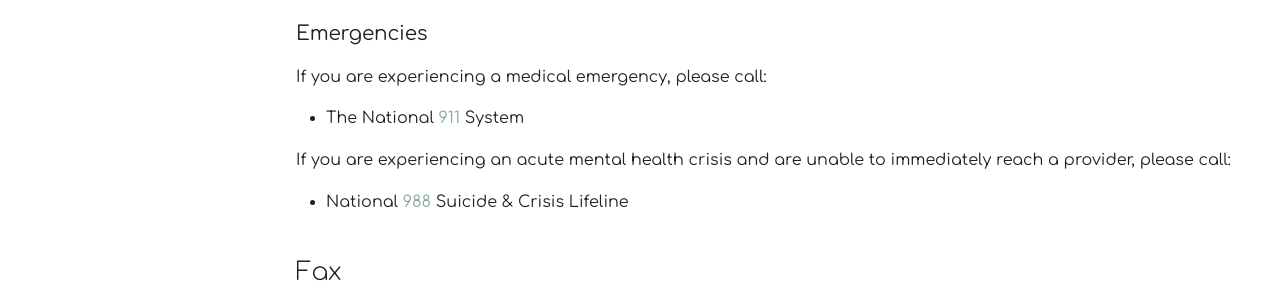
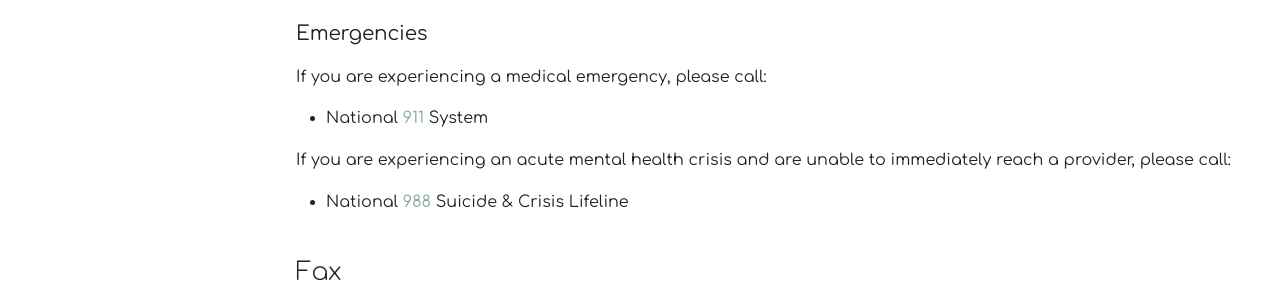
Before and after one commit to motm-therapy/website, an MkDocs documentation site: the page built from docs/contact.md, in a window 1280 px wide and 1184 px high. Shown: the part 701-1001 px from the top of the window. Built offline with MkDocs 1.6.1 and Material for MkDocs 9.7.7, drawn with Linux system fonts in a browser that asks for light colours.

Commit message:
Update contact.md

```diff
--- a/docs/contact.md
+++ b/docs/contact.md
@@ -23,7 +23,7 @@ If we are unable to answer, we will respond to voicemails within one business da
 
 If you are experiencing a medical emergency, please call:
 
-- The National [911](tel:911) System
+- National [911](tel:911) System
 
 If you are experiencing an acute mental health crisis and are unable to immediately reach a provider,
 please call:
```
